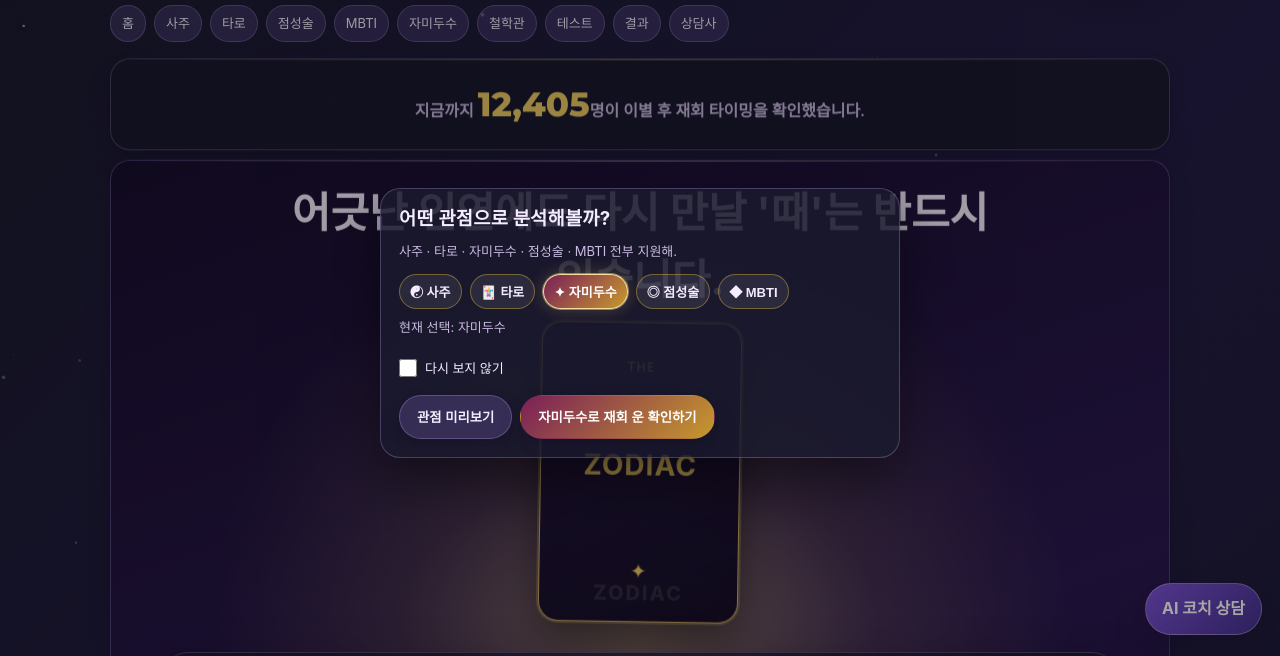
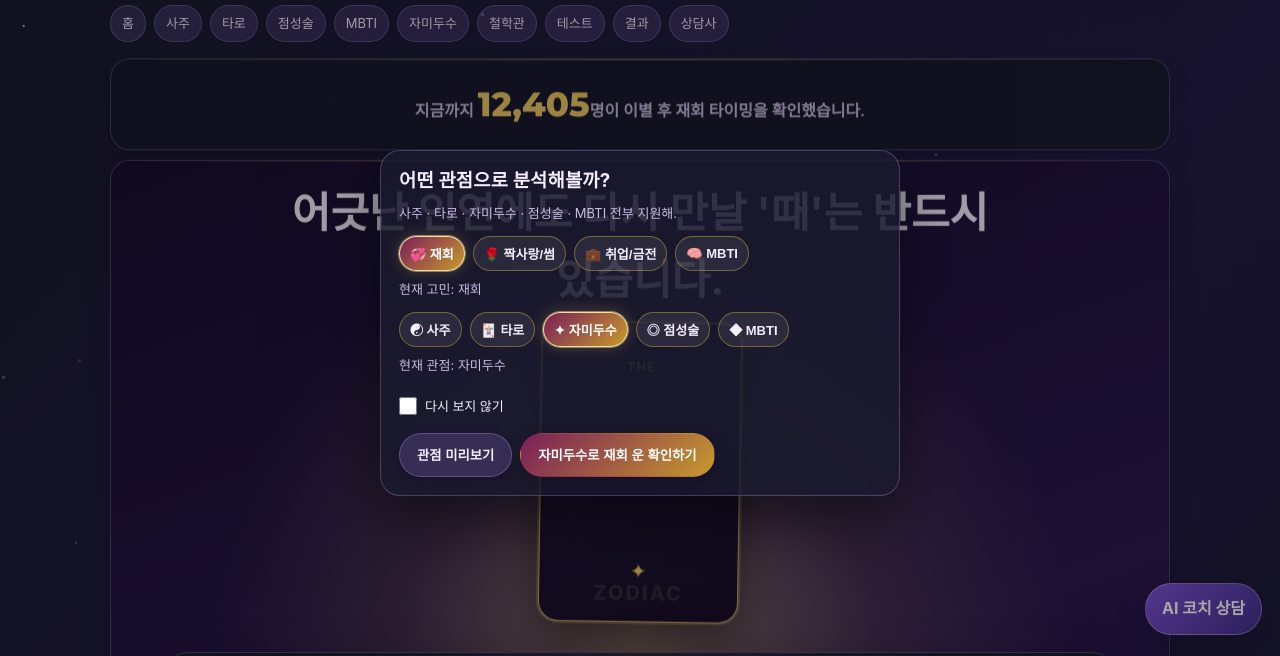
Before and after one commit to handanaru/fate-feeling, a website: page fate-feeling/public/index.html in a window 1280 px wide. Shown: the part 77-733 px from the top of the page. Drawn offline with Linux system fonts and the light colour scheme; a web font is replaced by a local one.

Commit message:
feat: add concern tabs in onboarding popup and sync with landing concern state

```diff
--- a/fate-feeling/public/index.html
+++ b/fate-feeling/public/index.html
@@ -4,7 +4,7 @@
   <meta charset="UTF-8" />
   <meta name="viewport" content="width=device-width, initial-scale=1.0" />
   <title>The First Impact | Fate & Feeling</title>
-  <link rel="stylesheet" href="/css/styles.css?v=onboard6" />
+  <link rel="stylesheet" href="/css/styles.css?v=onboard7" />
 </head>
 <body>
   <div class="container first-impact-page">
@@ -80,6 +80,13 @@
     <div class="modal-card onboarding-modal">
       <h3>어떤 관점으로 분석해볼까?</h3>
       <p class="small">사주 · 타로 · 자미두수 · 점성술 · MBTI 전부 지원해.</p>
+      <div class="onboarding-chips" id="onboardingConcernButtons">
+        <button type="button" data-concern="재회" class="active">💞 재회</button>
+        <button type="button" data-concern="짝사랑/썸">🌹 짝사랑/썸</button>
+        <button type="button" data-concern="취업/금전">💼 취업/금전</button>
+        <button type="button" data-concern="MBTI">🧠 MBTI</button>
+      </div>
+      <p class="small" id="onboardingConcernStatus">현재 고민: 재회</p>
       <div class="onboarding-chips" id="onboardingModeButtons">
         <button type="button" data-mode="saju">☯ 사주</button>
         <button type="button" data-mode="tarot">🃏 타로</button>
@@ -87,7 +94,7 @@
         <button type="button" data-mode="astro">◎ 점성술</button>
         <button type="button" data-mode="mbti">◆ MBTI</button>
       </div>
-      <p class="small" id="onboardingModeStatus">현재 선택: 자미두수</p>
+      <p class="small" id="onboardingModeStatus">현재 관점: 자미두수</p>
       <label class="tiny-check"><input type="checkbox" id="hideOnboardingForever" /> 다시 보지 않기</label>
       <div class="cta-row">
         <button class="btn secondary" type="button" id="onboardingPreviewBtn">관점 미리보기</button>
@@ -97,6 +104,6 @@
   </div>
 
   <script src="/js/common.js?v=navclean1"></script>
-  <script src="/js/index.js?v=modeflow7"></script>
+  <script src="/js/index.js?v=modeflow8"></script>
 </body>
 </html>
--- a/fate-feeling/public/js/index.js
+++ b/fate-feeling/public/js/index.js
@@ -6,6 +6,8 @@ const impactCopy = document.getElementById('impactCopy');
 const concernSelect = document.getElementById('concern');
 const nameGuideLabel = document.getElementById('nameGuideLabel');
 const startSubmitBtn = document.getElementById('startSubmitBtn');
+const onboardingConcernButtons = [...document.querySelectorAll('#onboardingConcernButtons [data-concern]')];
+const onboardingConcernStatus = document.getElementById('onboardingConcernStatus');
 const firstVisitModal = document.getElementById('firstVisitModal');
 const hideOnboardingForever = document.getElementById('hideOnboardingForever');
 const onboardingStartBtn = document.getElementById('onboardingStartBtn');
@@ -71,6 +73,13 @@ const concernCopyMap = {
 function concernMeta() {
   const key = concernSelect?.value || '재회';
   return concernCopyMap[key] || concernCopyMap['재회'];
+}
+
+function syncConcernSelection(concern) {
+  if (!concern) return;
+  if (concernSelect) concernSelect.value = concern;
+  onboardingConcernButtons.forEach((btn) => btn.classList.toggle('active', btn.dataset.concern === concern));
+  if (onboardingConcernStatus) onboardingConcernStatus.textContent = `현재 고민: ${concern}`;
 }
 
 let counterAnimFrame = null;
@@ -178,7 +187,7 @@ function syncModeUI(mode) {
   if (analysisModeSelect) analysisModeSelect.value = mode;
   onboardingModeButtons.forEach((btn) => btn.classList.toggle('active', btn.dataset.mode === mode));
   const label = modeLabel(mode);
-  if (onboardingModeStatus) onboardingModeStatus.textContent = `현재 선택: ${label}`;
+  if (onboardingModeStatus) onboardingModeStatus.textContent = `현재 관점: ${label}`;
 
   const meta = concernMeta();
   if (onboardingStartBtn) onboardingStartBtn.textContent = `${label}로 ${meta.ctaGoal} 확인하기`;
@@ -205,11 +214,18 @@ function syncConcernUI() {
   if (trustCounterTail) softSwapText(trustCounterTail, meta.counterTail);
   softSwapText(impactCopy, meta.headline);
   softSwapText(nameGuideLabel, meta.nameGuide);
+  syncConcernSelection(concernSelect?.value || '재회');
   syncModeUI(analysisModeSelect?.value || 'ziwei');
 }
 
 onboardingModeButtons.forEach((btn) => {
   btn.addEventListener('click', () => syncModeUI(btn.dataset.mode));
+});
+onboardingConcernButtons.forEach((btn) => {
+  btn.addEventListener('click', () => {
+    syncConcernSelection(btn.dataset.concern);
+    syncConcernUI();
+  });
 });
 analysisModeSelect?.addEventListener('change', () => syncModeUI(analysisModeSelect.value));
 concernSelect?.addEventListener('change', syncConcernUI);
```
Also changed, not shown: public/index.html (+10 -3 lines), public/js/index.js (+17 -1 lines).
